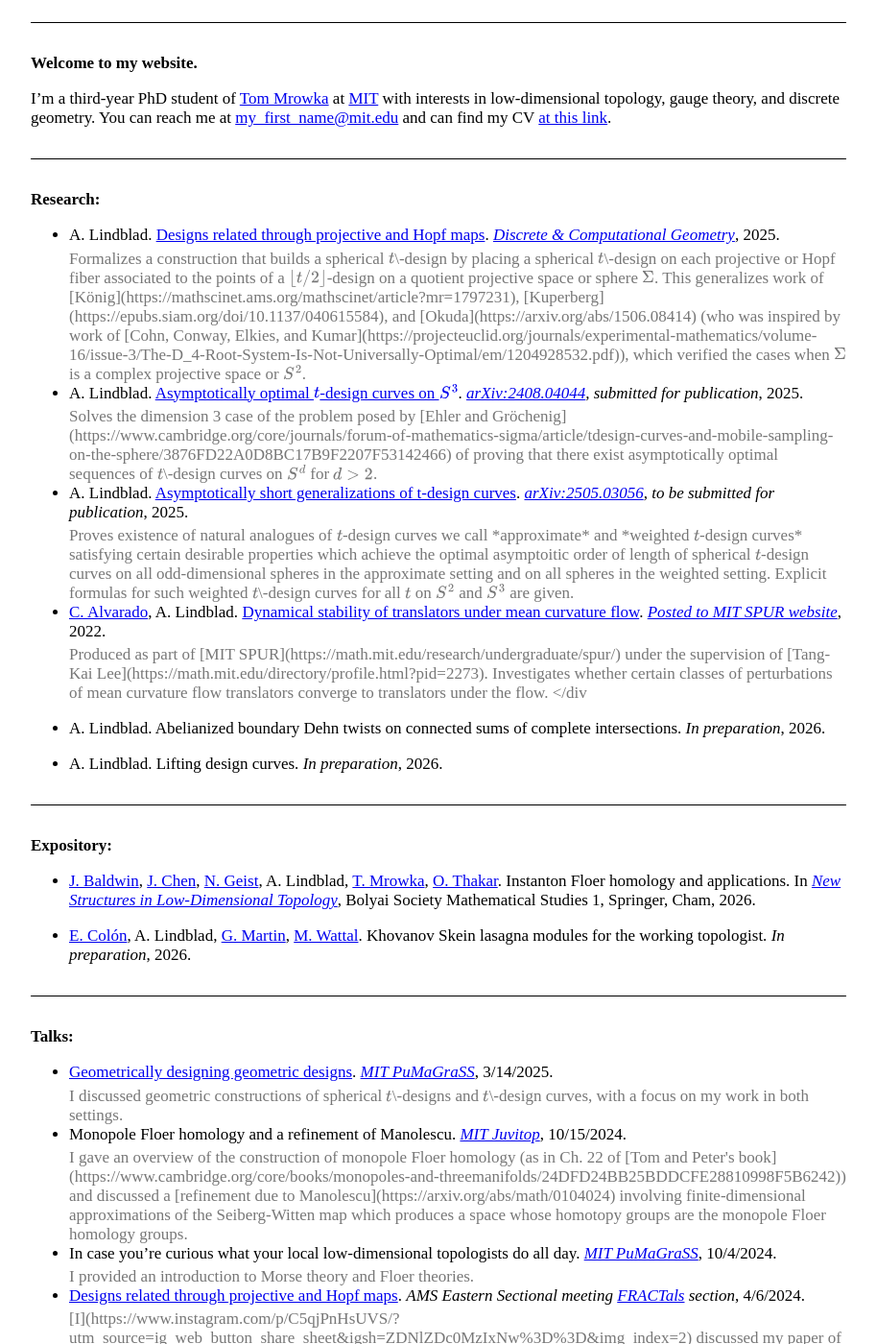
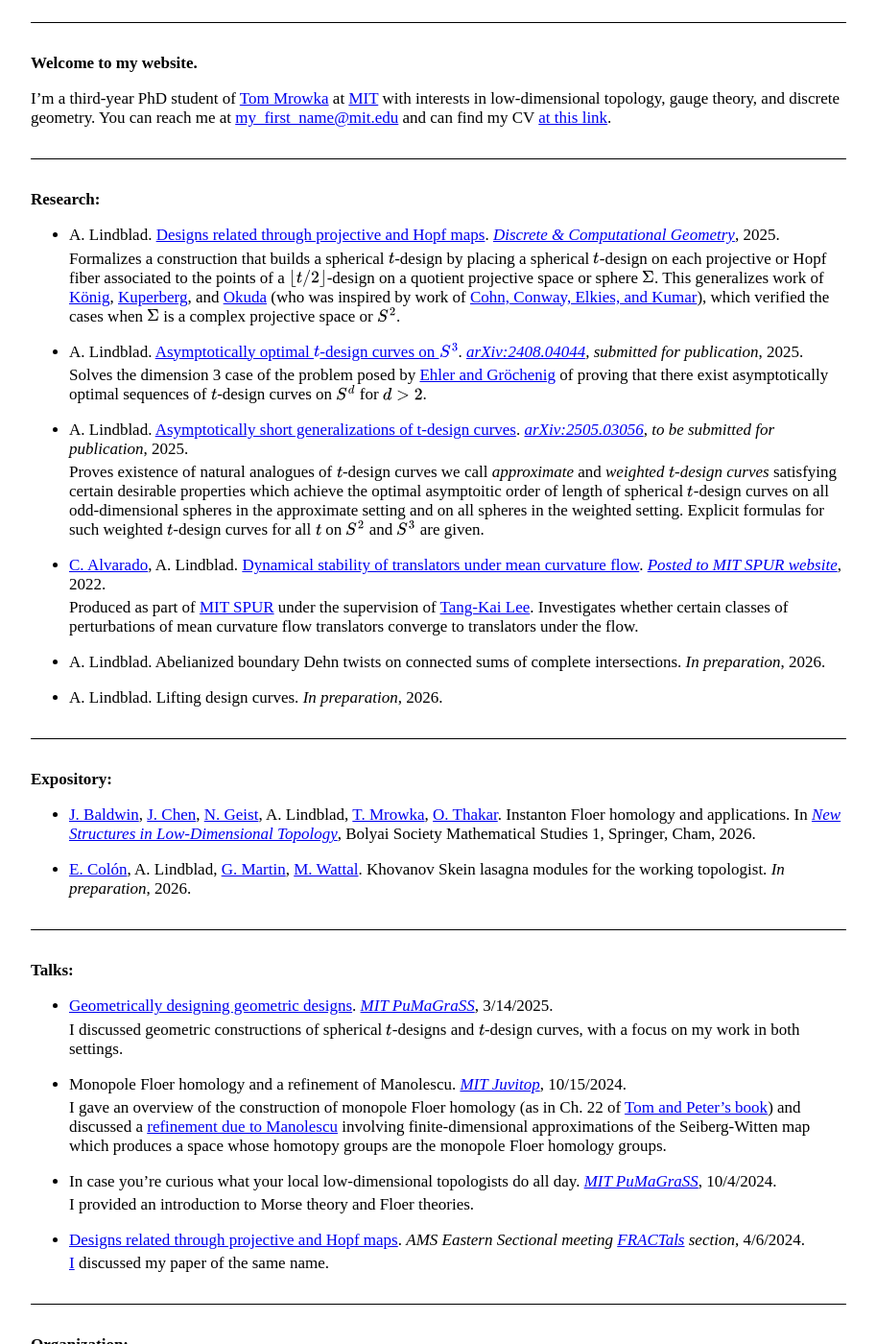
Before and after one commit to AyodejiLindblad/AyodejiLindblad.github.io, a Jekyll site: the page built from index.md, in a window 1280 px wide and 1400 px high, scrolled down 410 px. Shown: the whole window at 96% size, without its empty margins (183-1096 px from the left). Built offline with Jekyll 4.4.1, drawn with Linux system fonts in a browser that asks for light colours; some web fonts are replaced; some of the changed text lies outside the part shown.

Commit message:
Making text black again

```diff
--- a/index.md
+++ b/index.md
@@ -38,27 +38,19 @@ I'm a third-year PhD student of [Tom Mrowka](https://math.mit.edu/~mrowka/) at [
 
 * A. Lindblad. [Designs related through projective and Hopf maps](https://rdcu.be/eSi5F). *[Discrete & Computational Geometry](https://link.springer.com/article/10.1007/s00454-025-00805-7)*, 2025.
     <span style="display:block; height:0.25em;"></span>
-    <div style="color: #777;">
     Formalizes a construction that builds a spherical $t$\-design by placing a spherical $t$\-design on each projective or Hopf fiber associated to the points of a $\lfloor t/2\rfloor$-design on a quotient projective space or sphere $\Sigma$. This generalizes work of [König](https://mathscinet.ams.org/mathscinet/article?mr=1797231), [Kuperberg](https://epubs.siam.org/doi/10.1137/040615584), and [Okuda](https://arxiv.org/abs/1506.08414) (who was inspired by work of [Cohn, Conway, Elkies, and Kumar](https://projecteuclid.org/journals/experimental-mathematics/volume-16/issue-3/The-D_4-Root-System-Is-Not-Universally-Optimal/em/1204928532.pdf)), which verified the cases when $\Sigma$ is a complex projective space or $S^2$.
-    </div>
 
 * A. Lindblad. [Asymptotically optimal $t$\-design curves on $S^3$](https://drive.google.com/file/d/1WUC5eNBkv4DSW_V0KPvPMj1BRw4jKUGt/view?usp=drivesdk). *[arXiv:2408.04044](https://arxiv.org/abs/2408.04044), submitted for publication*, 2025.
     <span style="display:block; height:0.25em;"></span>
-    <div style="color: #777;">
     Solves the dimension 3 case of the problem posed by [Ehler and Gröchenig](https://www.cambridge.org/core/journals/forum-of-mathematics-sigma/article/tdesign-curves-and-mobile-sampling-on-the-sphere/3876FD22A0D8BC17B9F2207F53142466) of proving that there exist asymptotically optimal sequences of $t$\-design curves on $S^d$ for $d > 2$.
-    </div>
 
 * A. Lindblad. [Asymptotically short generalizations of t\-design curves](https://drive.google.com/file/d/1AzJJJvKVxr380cAapRny8Pr8qEjeXrdZ/view?usp=drivesdk). *[arXiv:2505.03056](https://arxiv.org/abs/2505.03056), to be submitted for publication*, 2025.
     <span style="display:block; height:0.25em;"></span>
-    <div style="color: #777;">
     Proves existence of natural analogues of $t$-design curves we call *approximate* and *weighted $t$-design curves* satisfying certain desirable properties which achieve the optimal asymptoitic order of length of spherical $t$-design curves on all odd-dimensional spheres in the approximate setting and on all spheres in the weighted setting. Explicit formulas for such weighted $t$\-design curves for all $t$ on $S^2$ and $S^3$ are given.
-    </div>
 
 * [C. Alvarado](https://alvarado-alvarez.github.io/), A. Lindblad. [Dynamical stability of translators under mean curvature flow](https://math.mit.edu/research/undergraduate/spur/documents/2022/Alvarado_Linblad.pdf). *[Posted to MIT SPUR website](https://math.mit.edu/research/undergraduate/spur/past-projects.html)*, 2022.
     <span style="display:block; height:0.25em;"></span>
-    <div style="color: #777;">
     Produced as part of [MIT SPUR](https://math.mit.edu/research/undergraduate/spur/) under the supervision of [Tang-Kai Lee](https://math.mit.edu/directory/profile.html?pid=2273). Investigates whether certain classes of perturbations of mean curvature flow translators converge to translators under the flow.
-    </div
 
 * A. Lindblad. Abelianized boundary Dehn twists on connected sums of complete intersections. *In preparation*, 2026.
 
@@ -82,27 +74,19 @@ I'm a third-year PhD student of [Tom Mrowka](https://math.mit.edu/~mrowka/) at [
 
 * [Geometrically designing geometric designs](https://photos.app.goo.gl/S6Uhk84pSQmK99BE8). *[MIT PuMaGraSS](https://math.mit.edu/pumagrass/)*, 3/14/2025.
     <span style="display:block; height:0.25em;"></span>
-    <div style="color: #777;">
     I discussed geometric constructions of spherical $t$\-designs and $t$\-design curves, with a focus on my work in both settings.
-    </div>
 
 * Monopole Floer homology and a refinement of Manolescu. *[MIT Juvitop](https://math.mit.edu/juvitop/)*, 10/15/2024.
     <span style="display:block; height:0.25em;"></span>
-    <div style="color: #777;">
     I gave an overview of the construction of monopole Floer homology (as in Ch. 22 of [Tom and Peter's book](https://www.cambridge.org/core/books/monopoles-and-threemanifolds/24DFD24BB25BDDCFE28810998F5B6242)) and discussed a [refinement due to Manolescu](https://arxiv.org/abs/math/0104024) involving finite-dimensional approximations of the Seiberg-Witten map which produces a space whose homotopy groups are the monopole Floer homology groups.
-    </div>
 
 * In case you're curious what your local low-dimensional topologists do all day. *[MIT PuMaGraSS](https://math.mit.edu/pumagrass/)*, 10/4/2024.
     <span style="display:block; height:0.25em;"></span>
-    <div style="color: #777;">
     I provided an introduction to Morse theory and Floer theories.
-    </div>
 
 * [Designs related through projective and Hopf maps](https://meetings.ams.org/math/spring2024e/meetingapp.cgi/Paper/34013). *AMS Eastern Sectional meeting [FRACTals](https://www.ams.org/meetings/sectional/2312_program_ss15.html) section*, 4/6/2024.
     <span style="display:block; height:0.25em;"></span>
-    <div style="color: #777;">
     [I](https://www.instagram.com/p/C5qjPnHsUVS/?utm_source=ig_web_button_share_sheet&igsh=ZDNlZDc0MzIxNw%3D%3D&img_index=2) discussed my paper of the same name.
-    </div>
 
 
 ---
@@ -112,9 +96,7 @@ I'm a third-year PhD student of [Tom Mrowka](https://math.mit.edu/~mrowka/) at [
 
 * [The Low-dimensional Princeton-Cambridge Exchange Gathering (the Low PriCE Gathering)](https://sites.google.com/view/ayodeji-lowpricegathering/home). *MIT and Harvard*, 4/2-4/4/2025.
     <span style="display:block; height:0.25em;"></span>
-    <div style="color: #777;">
     A meeting on low-dimensional topology which I organized alongside [Ollie Thakar](https://www.math.harvard.edu/people/thakar-ollie/). Abstracts from the event can be found [here](https://drive.google.com/file/d/1eQs8u07aWJ1T0SiU6org20qM1ncSOUr5/view?usp=drivesdk).
-    </div>
 
 
 ---
```
